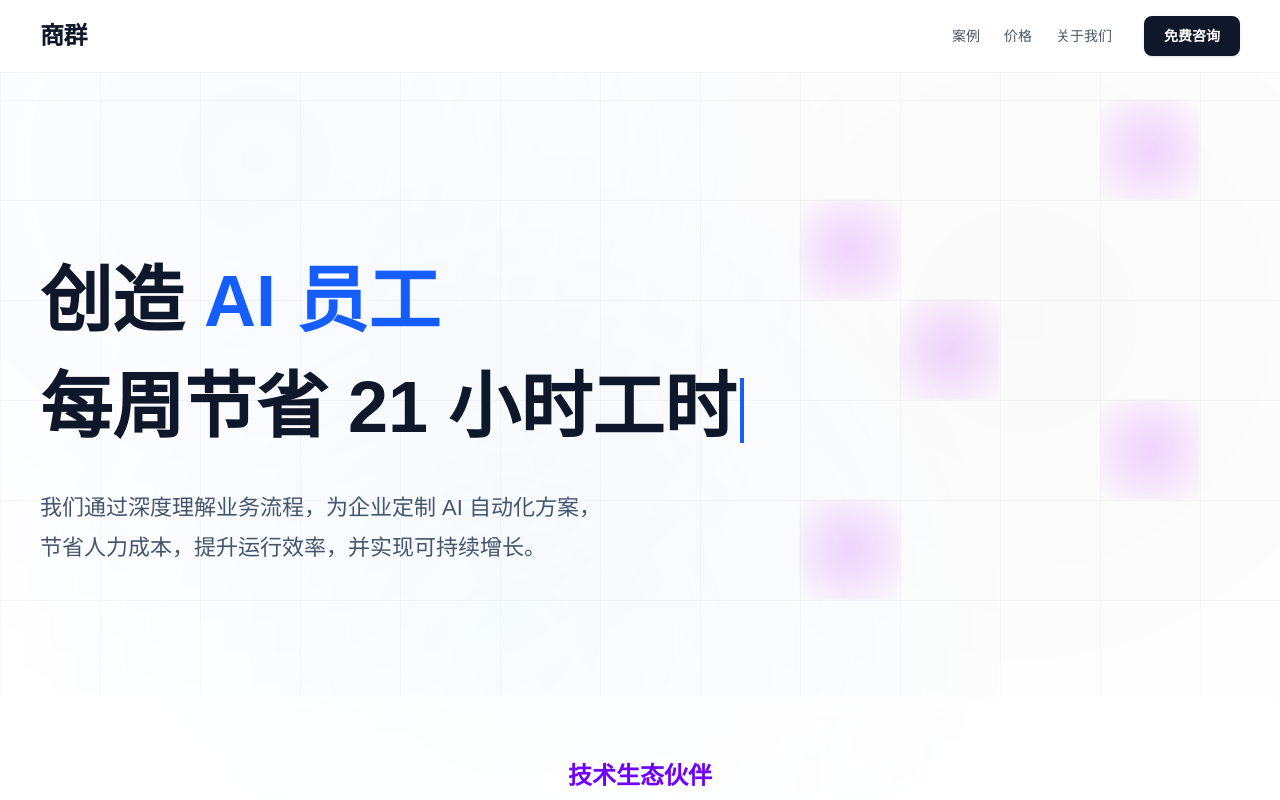
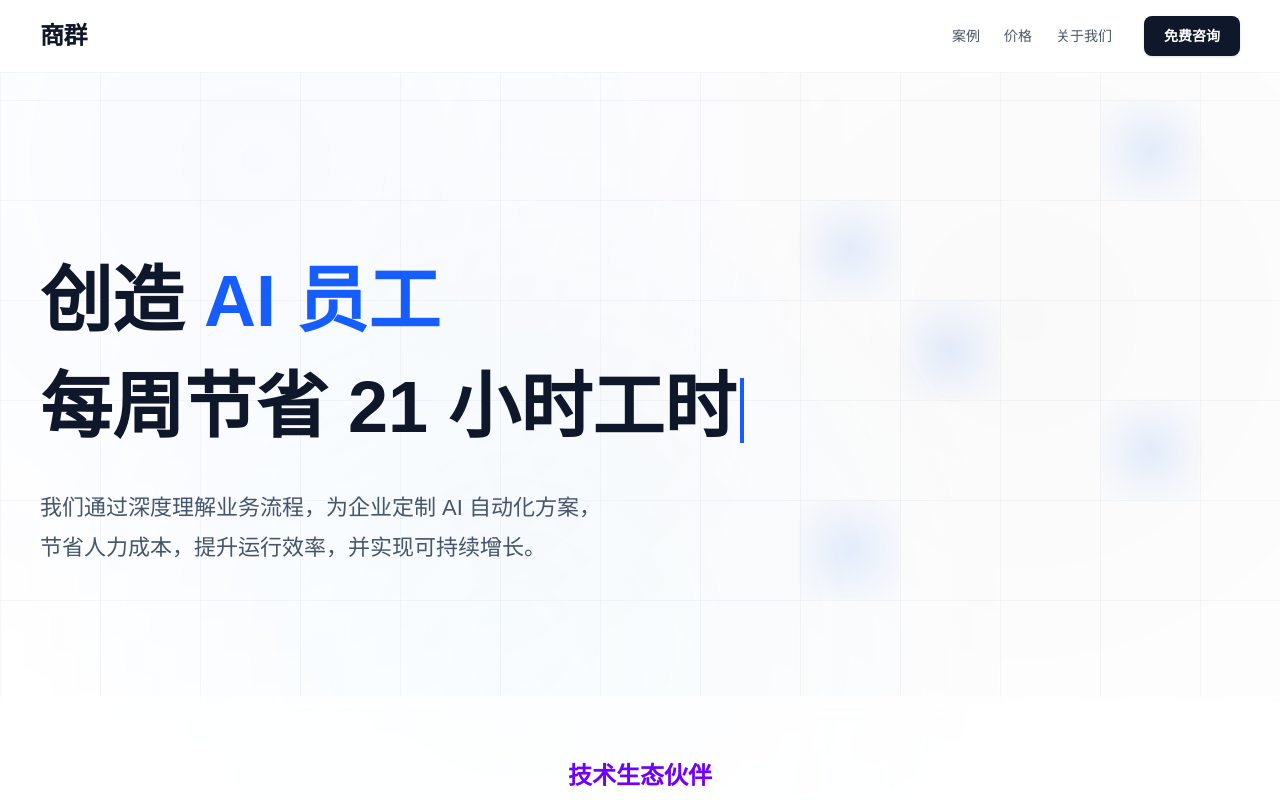
Before and after one commit to LEO-JIM/shangqunai, a Next.js app: page / in a window 1280 px wide. Shown: the top 800 px of the page. Built offline with nearby package versions, Linux system fonts and the light colour scheme.

Commit message:
change color

```diff
--- a/components/BackgroundGrid.tsx
+++ b/components/BackgroundGrid.tsx
@@ -59,22 +59,22 @@ export default function BackgroundGrid({ highlights = [] }: Props) {
 
   return (
     <div className="pointer-events-none absolute inset-0 -z-10 overflow-hidden">
-      {/* 灰色网格线（右上，对角线以下淡出） */}
+      {/* 灰色网格线 - 微调为更偏冷的 Slate 灰色，显得更高级 */}
       <div
         className="absolute inset-0"
         style={{
           backgroundImage:
-            "linear-gradient(rgba(120,120,120,0.10) 1px, transparent 1px), linear-gradient(90deg, rgba(120,120,120,0.10) 1px, transparent 1px)",
+            "linear-gradient(rgba(148, 163, 184, 0.15) 1px, transparent 1px), linear-gradient(90deg, rgba(148, 163, 184, 0.15) 1px, transparent 1px)",
           backgroundSize: `${CELL}px ${CELL}px`,
           maskImage:
             "linear-gradient(225deg, white 0%, white 42%, transparent 70%)",
           WebkitMaskImage:
             "linear-gradient(225deg, white 0%, white 42%, transparent 70%)",
-          opacity: 0.45,
+          opacity: 0.6,
         }}
       />
 
-      {/* 默认高亮方格（椭圆淡紫）——你可以自己配置 */}
+      {/* 默认高亮方格 - 改为淡蓝色 (Blue-500) */}
       {highlights.map((h, idx) => (
         <div
           key={idx}
@@ -85,13 +85,13 @@ export default function BackgroundGrid({ highlights = [] }: Props) {
             width: CELL,
             height: CELL,
             background:
-              "radial-gradient(ellipse at center, rgba(180,0,255,0.15) 0%, rgba(180,0,255,0.10) 40%, transparent 100%)",
+              "radial-gradient(ellipse at center, rgba(59, 130, 246, 0.12) 0%, rgba(59, 130, 246, 0.05) 50%, transparent 100%)",
             filter: "blur(1px)",
           }}
         />
       ))}
 
-      {/* 跟随鼠标的主光效（椭圆，科技感） */}
+      {/* 跟随鼠标的主光效 - 改为科技蓝 (Blue-600) */}
       {isReady && inGrid && (
         <div
           className="absolute"
@@ -101,14 +101,14 @@ export default function BackgroundGrid({ highlights = [] }: Props) {
             width: CELL,
             height: CELL,
             background:
-              "radial-gradient(ellipse at center, rgba(180,0,255,0.35) 0%, rgba(180,0,255,0.18) 40%, rgba(180,0,255,0.05) 75%, transparent 100%)",
+              "radial-gradient(ellipse at center, rgba(37, 99, 235, 0.30) 0%, rgba(37, 99, 235, 0.15) 40%, rgba(37, 99, 235, 0.02) 80%, transparent 100%)",
             filter: "blur(2px)",
             transition: "left 0.05s ease-out, top 0.05s ease-out",
           }}
         />
       )}
 
-      {/* 椭圆残影（只在右上，有淡出动画） */}
+      {/* 椭圆残影 - 改为淡蓝轨迹 */}
       {trails.map((t) => (
         <div
           key={t.id}
@@ -119,7 +119,7 @@ export default function BackgroundGrid({ highlights = [] }: Props) {
             width: CELL,
             height: CELL,
             background:
-              "radial-gradient(ellipse at center, rgba(180,0,255,0.25) 0%, rgba(180,0,255,0.12) 50%, transparent 100%)",
+              "radial-gradient(ellipse at center, rgba(37, 99, 235, 0.20) 0%, rgba(37, 99, 235, 0.08) 50%, transparent 100%)",
             filter: "blur(2px)",
           }}
         />
```
